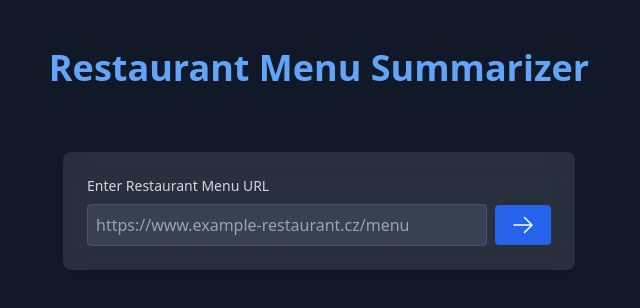
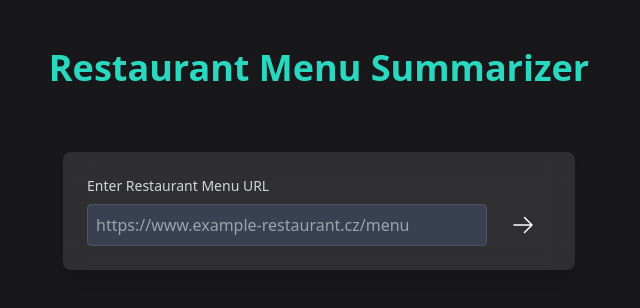
Before and after one commit to Soptik1290/restaurant-menu-summarizer, a React (Create React App) app in the folder client/: page / in a window 1280 px wide. Shown: the top 308 px of the page, without its empty margins (321-961 px from the left). Built offline with nearby package versions, Linux system fonts and the light colour scheme.

Commit message:
feat(client): implement conditional input/results display

```diff
--- a/client/src/App.tsx
+++ b/client/src/App.tsx
@@ -32,7 +32,7 @@ function App() {
 
   return (
     <div className="min-h-screen flex flex-col items-center p-4">
-      <h1 className="text-4xl font-bold text-blue-400 mt-8 mb-6">
+      <h1 className="text-4xl font-bold text-dxh-accent mt-8 mb-6">
         Restaurant Menu Summarizer
       </h1>
 
@@ -61,7 +61,7 @@ function App() {
                 <li key={index} className="p-3 bg-gray-700 rounded shadow">
                   <div className="flex justify-between items-center mb-1">
                     <span className="font-medium">{item.name}</span>
-                    <span className="text-lg font-semibold text-blue-400">{item.price},-</span>
+                    <span className="text-lg font-semibold text-dxh-accent">{item.price},-</span>
                   </div>
                   <div className="text-sm text-gray-400 flex justify-between">
                     <span>{item.category} {item.weight ? `(${item.weight})` : ''}</span>
@@ -76,7 +76,7 @@ function App() {
             <p className="text-center text-gray-400">No daily menu found for today.</p>
           )}
           <p className="text-xs text-gray-500 mt-4 text-center">
-            Source: <a href={menuData.source_url} target="_blank" rel="noopener noreferrer" className="underline hover:text-blue-400">{menuData.source_url}</a>
+            Source: <a href={menuData.source_url} target="_blank" rel="noopener noreferrer" className="underline hover:text-dxh-accent">{menuData.source_url}</a>
           </p>
         </div>
       )}
--- a/client/src/components/UrlInput.tsx
+++ b/client/src/components/UrlInput.tsx
@@ -34,12 +34,12 @@ const UrlInput: React.FC<UrlInputProps> = ({ onSubmit, isLoading }) => {
           placeholder="https://www.example-restaurant.cz/menu"
           required
           disabled={isLoading} // Disable input while loading
-          className="flex-grow p-2 rounded border border-gray-600 bg-gray-700 text-gray-100 focus:outline-none focus:ring-2 focus:ring-blue-500 disabled:opacity-50" // Added disabled style
+          className="flex-grow p-2 rounded border border-gray-600 bg-gray-700 text-gray-100 focus:outline-none focus:ring-2 focus:text-dxh-accent disabled:opacity-50" // Added disabled style
         />
         <button
           type="submit"
           disabled={isLoading} // Disable button while loading
-          className="px-4 py-2 bg-blue-600 text-white rounded hover:bg-blue-700 focus:outline-none focus:ring-2 focus:ring-blue-500 focus:ring-offset-2 focus:ring-offset-gray-900 disabled:opacity-50 disabled:cursor-not-allowed" // Added disabled styles
+          className="px-4 py-2 text-dxh-accent text-white rounded hover:bg-[#25c4ac] focus:outline-none focus:ring-2 focus:text-dxh-accent focus:ring-offset-2 focus:ring-offset-zinc-900 disabled:opacity-50 disabled:cursor-not-allowed" // Added disabled styles
         >
           {/* Show spinner when loading, otherwise show arrow */}
           {isLoading ? (
--- a/client/src/index.css
+++ b/client/src/index.css
@@ -5,6 +5,6 @@
 
 @layer base {
   body {
-    @apply bg-gray-900 text-gray-100 min-h-screen;
+    @apply bg-zinc-900 text-gray-100 min-h-screen;
   }
 }
--- a/client/tailwind.config.js
+++ b/client/tailwind.config.js
@@ -5,7 +5,11 @@ module.exports = {
     "./src/**/*.{js,jsx,ts,tsx}", // Watch src files
   ],
   theme: {
-    extend: {},
-  },
-  plugins: [],
+    extend: {
+      colors: {
+        'dxh-accent': '#2ad8bf',
+      },
+    },
+    plugins: [],
+  }
 }
```
